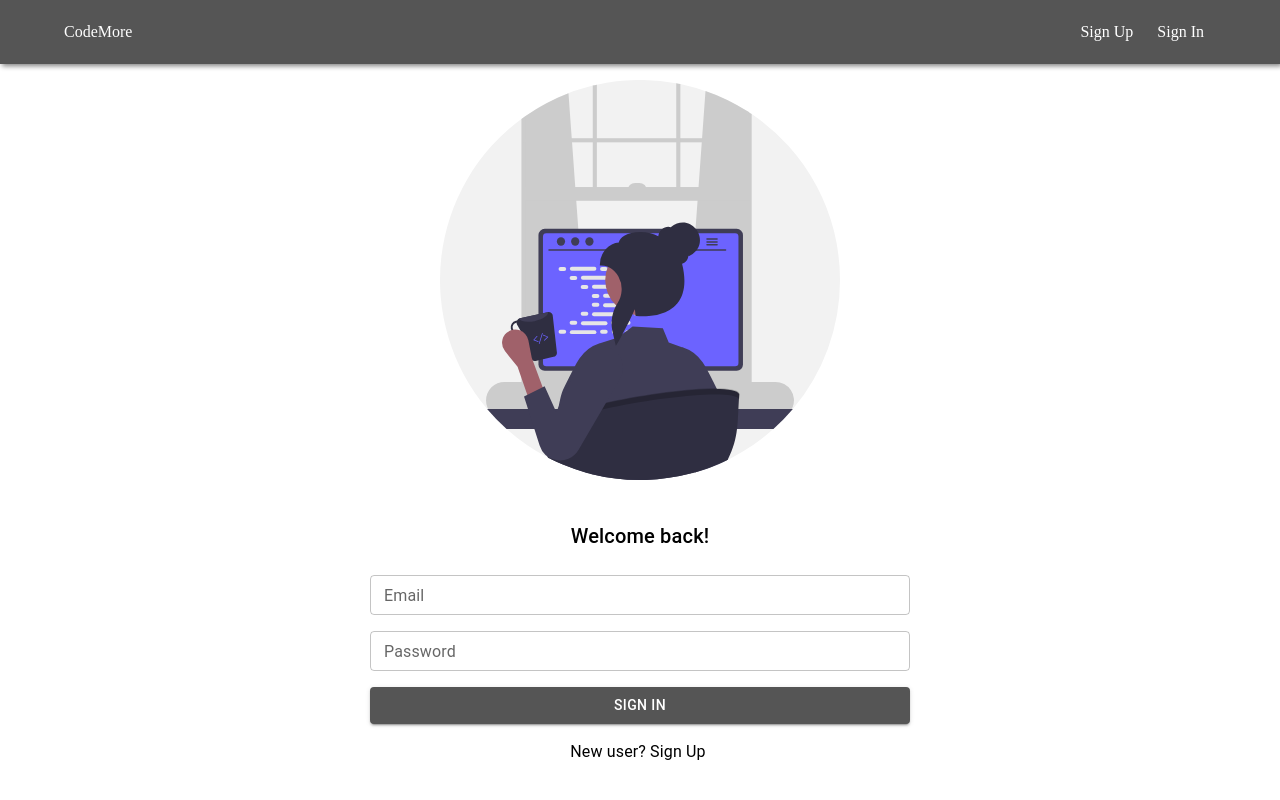
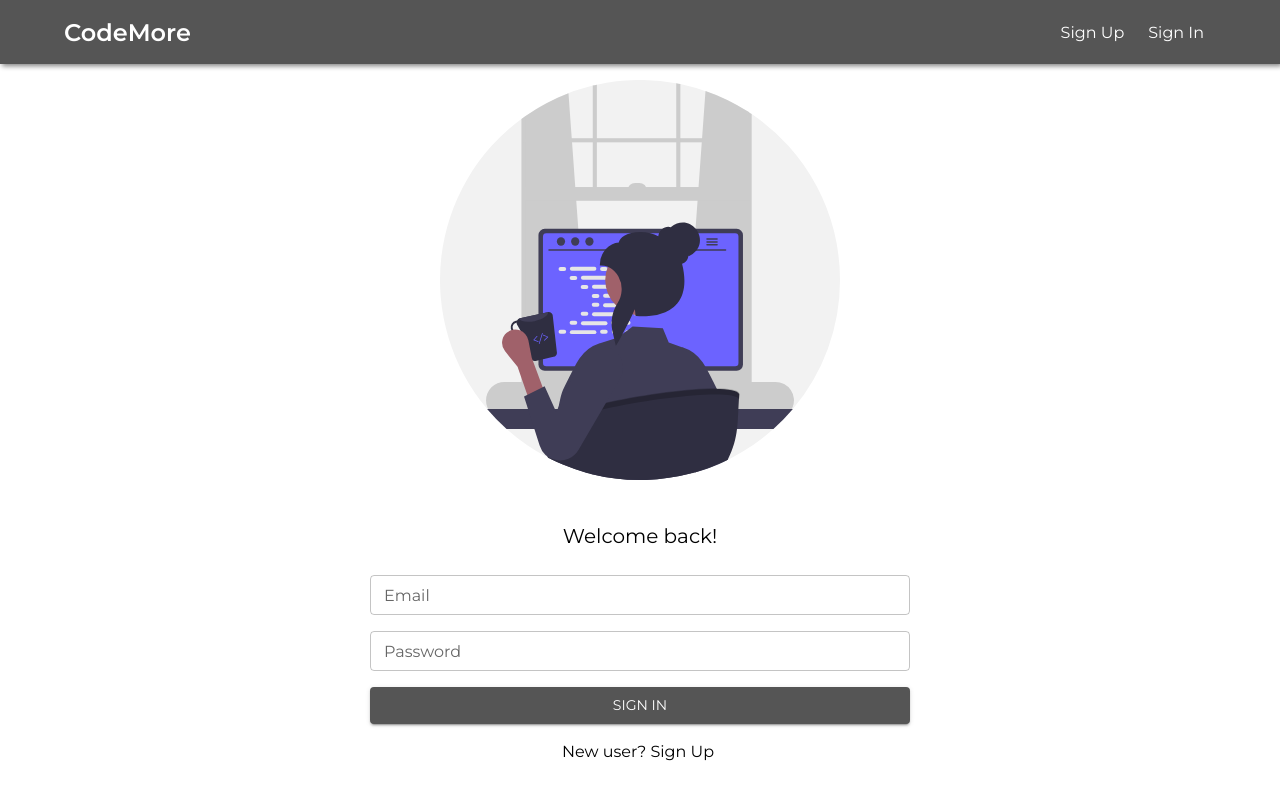
Before and after one commit to chandraguptgosavi/codemore-frontend, a React (Create React App) app: page /signin in a window 1280 px wide. Built offline with nearby package versions, Linux system fonts and the light colour scheme.

Commit message:
font added

```diff
--- a/src/components/AppName.tsx
+++ b/src/components/AppName.tsx
@@ -1,7 +1,9 @@
+import Unit from "constants/units";
 import styled from "styled-components";
 
 const AppName = styled.p`
-
+  font-size: ${Unit.rem.XL};
+  font-weight: 700;
 `;
 
 export default AppName;
--- /dev/null
+++ b/src/index.css
@@ -0,0 +1,5 @@
+@import url('https://fonts.googleapis.com/css2?family=Montserrat:wght@400;600&display=swap');
+
+body{
+    font-family: 'Montserrat', sans-serif;
+}
--- a/src/index.tsx
+++ b/src/index.tsx
@@ -7,6 +7,7 @@
 import GlobalStyle from 'styles/style';
 import { ThemeProvider } from '@mui/material';
 import theme from 'styles/theme';
+import "./index.css"
 
 const root = ReactDOM.createRoot(
   document.getElementById('root') as HTMLElement
--- a/src/styles/theme.ts
+++ b/src/styles/theme.ts
@@ -15,6 +15,10 @@
       dark: Color.SECONDARY_DARK,
     },
   },
+
+  typography: {
+    fontFamily: "Montserrat, sans-serif",
+  },
 });
 
 export default theme;
```
